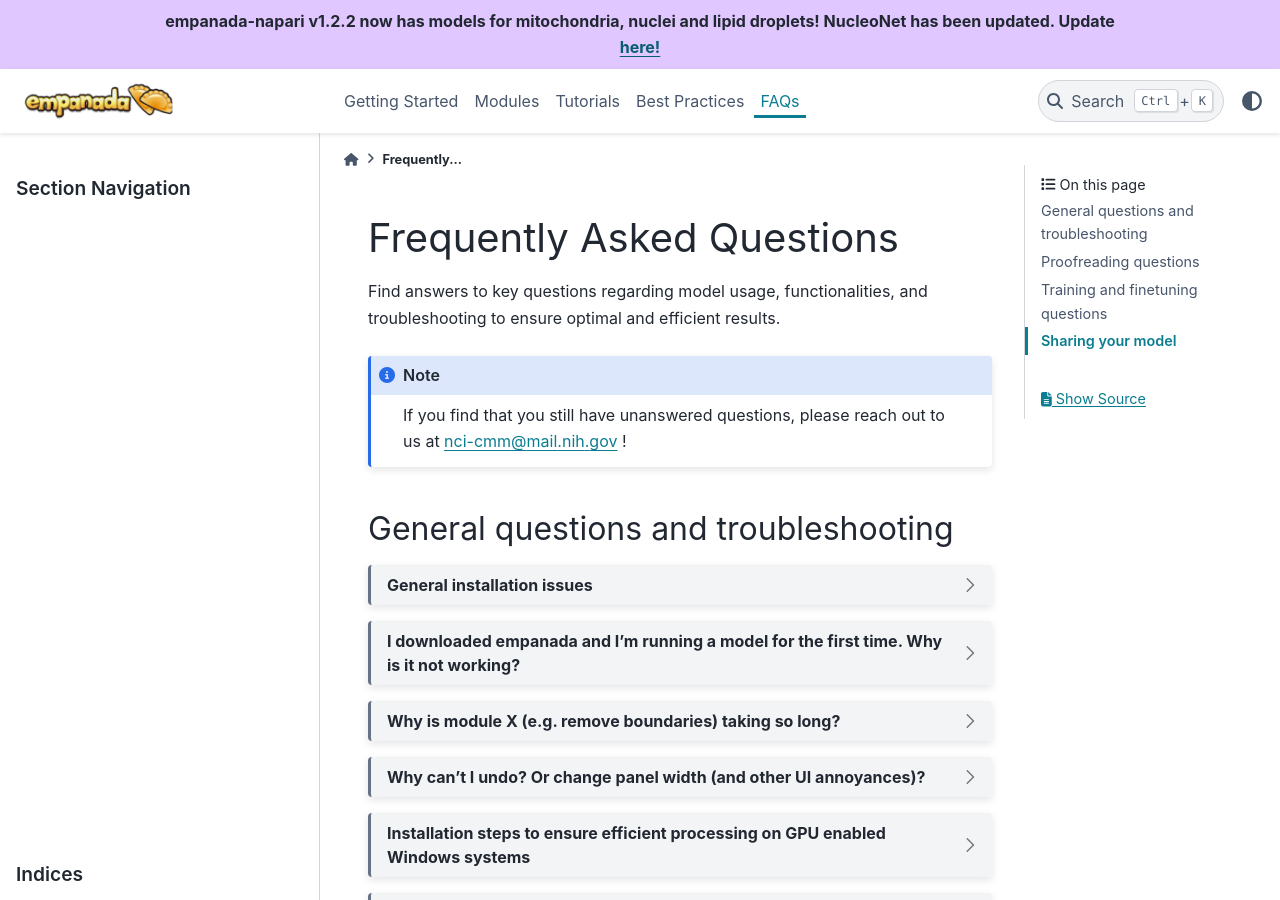
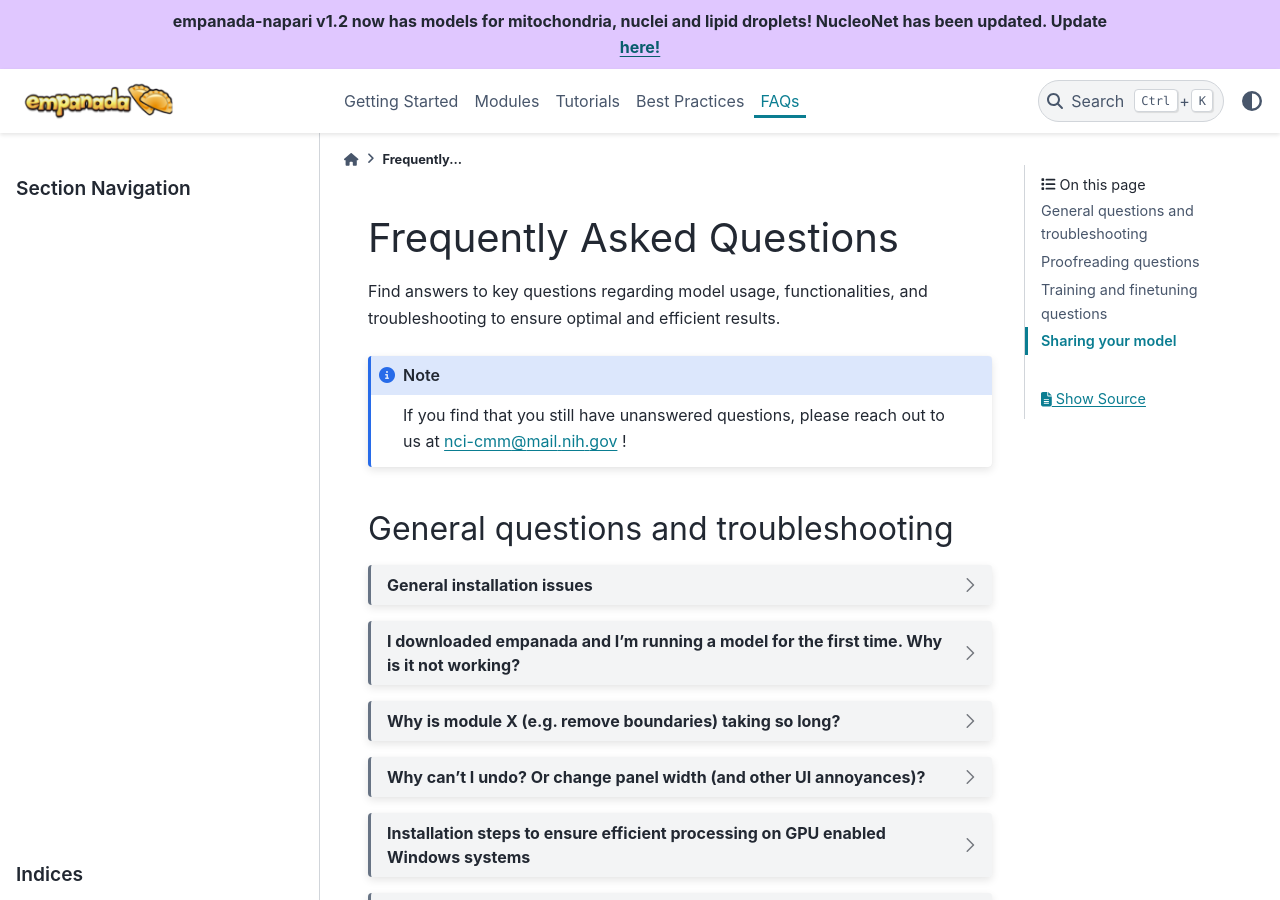
Before and after one commit to volume-em/empanada-napari-docs, a Sphinx documentation site: the page built from docs/faq/index.rst, in a window 1280 px wide and 900 px high. Built offline with Sphinx 7.4.7 and the PyData theme 0.15.4, drawn with Linux system fonts in a browser that asks for light colours.

Commit message:
Update announcement in docs for empanada-napari v1.2 and improve FAQ wording
- Adjusted the version mentioned in the announcement banner in `conf.py`.
- Refined phrasing in FAQ by removing casual language while retaining clarity.

```diff
--- a/docs/conf.py
+++ b/docs/conf.py
@@ -38,7 +38,7 @@
 html_theme_options = {
 	"primary_sidebar_end": ["indices.html", "sidebar-ethical-ads.html"],
 	"show_nav_level": 0,
-	"announcement": "<b>empanada-napari v1.2.2 now has models for mitochondria, nuclei and lipid droplets! NucleoNet has been updated. Update <a href='https://empanada.readthedocs.io/en/latest/getting_started/install.html'>here!</a></b>",
+	"announcement": "<b>empanada-napari v1.2 now has models for mitochondria, nuclei and lipid droplets! NucleoNet has been updated. Update <a href='https://empanada.readthedocs.io/en/latest/getting_started/install.html'>here!</a></b>",
 }
 html_logo = '_static/empanada_logo_icon.png'
 html_favicon = '_static/favicon.ico'
--- a/docs/faq/index.rst
+++ b/docs/faq/index.rst
@@ -35,7 +35,6 @@
     see https://github.com/volume-em/empanada-napari
     Some libraries are just not very efficient; for example,  remove boundaries will take a long time in 2D and 3D.
     This is not an empanada issue, but in the future we will try to get more efficient solutions.
-    Until then, aren’t there emails to check and coffee to drink…? :)
 
 
 .. dropdown:: Why can’t I undo? Or change panel width (and other UI annoyances)?
```
